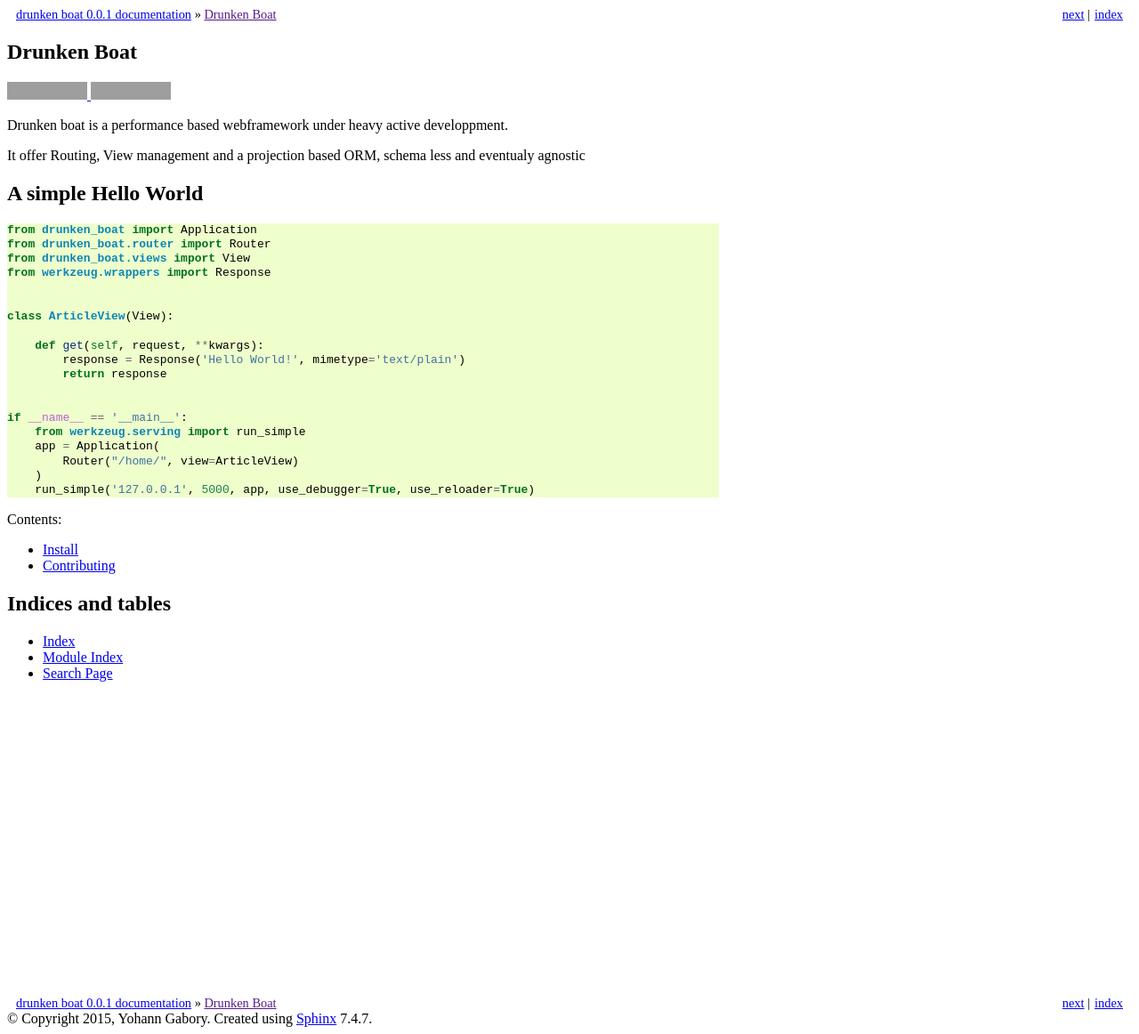
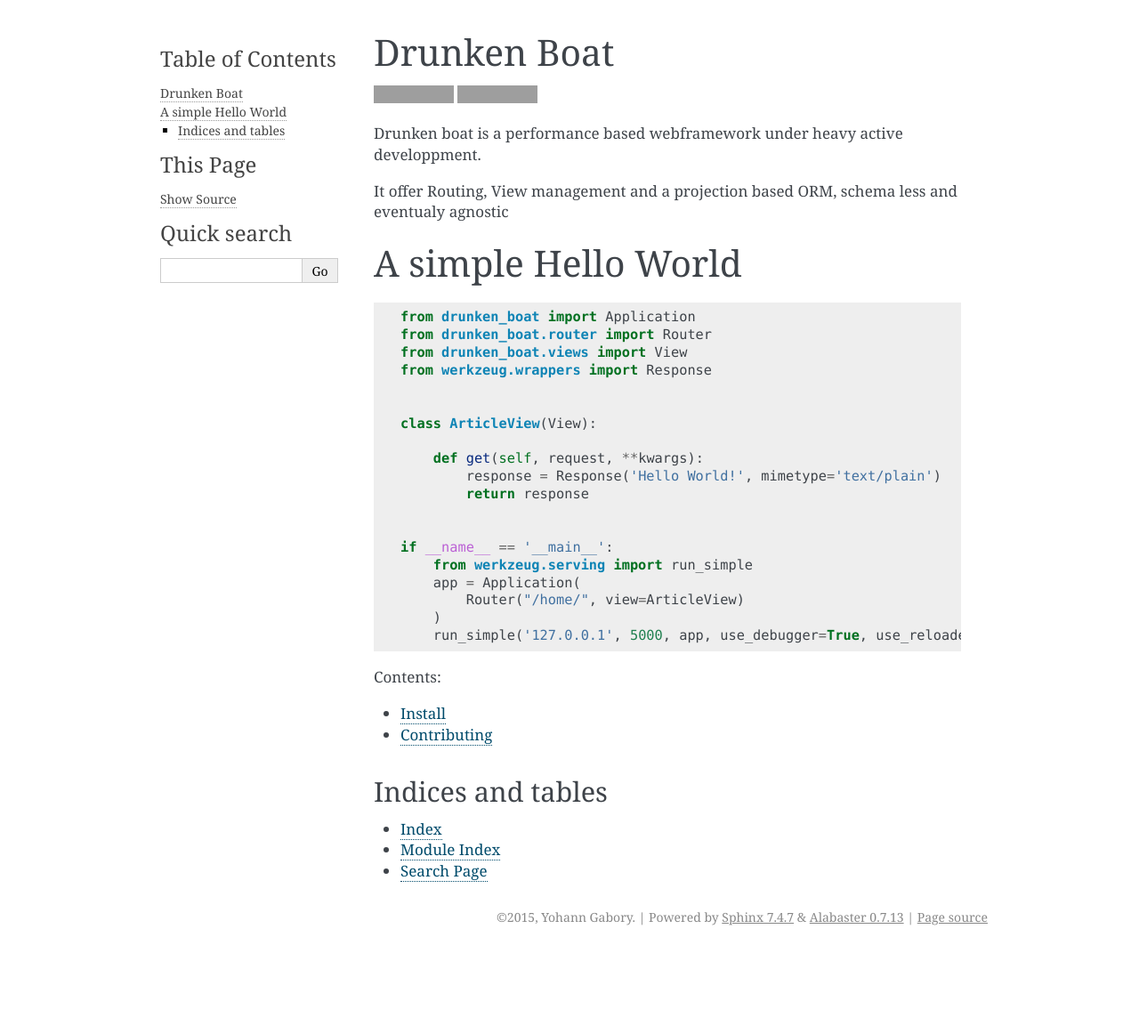
Before and after one commit to boblefrag/drunken_boat, a Sphinx documentation site: the page built from docs/source/index.rst, in a window 1280 px wide. Shown: the whole page at 89% size. Built offline with Sphinx 7.4.7, drawn with Linux system fonts in a browser that asks for light colours; formulas are drawn with MathJax 3; pages that are not in the unit, such as notebooks, are missing from menus; after the commit the page ends 1070 px from its top, so only the background shows below that; grey boxes are pictures that could not be loaded.

Commit message:
added alabaster style

```diff
--- a/docs/source/conf.py
+++ b/docs/source/conf.py
@@ -15,7 +15,7 @@
 import sys
 import os
 import shlex
-
+import alabaster
 # If extensions (or modules to document with autodoc) are in another directory,
 # add these directories to sys.path here. If the directory is relative to the
 # documentation root, use os.path.abspath to make it absolute, like shown here.
@@ -35,6 +35,7 @@
     'sphinx.ext.coverage',
     'sphinx.ext.pngmath',
     'sphinx.ext.viewcode',
+    'alabaster'
 ]
 
 # Add any paths that contain templates here, relative to this directory.
@@ -114,7 +115,7 @@
 
 # The theme to use for HTML and HTML Help pages.  See the documentation for
 # a list of builtin themes.
-html_theme = 'basic'
+html_theme = 'alabaster'
 
 # Theme options are theme-specific and customize the look and feel of a theme
 # further.  For a list of options available for each theme, see the
@@ -122,7 +123,7 @@
 #html_theme_options = {}
 
 # Add any paths that contain custom themes here, relative to this directory.
-#html_theme_path = []
+html_theme_path = [alabaster.get_path()]
 
 # The name for this set of Sphinx documents.  If None, it defaults to
 # "<project> v<release> documentation".
--- a/setup.py
+++ b/setup.py
@@ -19,7 +19,7 @@
     long_description=read('README.rst'),
     install_requires = ["werkzeug", "jinja2", "psycopg2"],
     tests_require = ["pytest-codecheckers", "pytest-cov",
-                     "pytest", "sphinx-pypi-upload"],
+                     "pytest", "sphinx-pypi-upload", "alabaster"],
     test_suite = "test",
     test_loader = "runtests:PyTest",
     classifiers=[
```
